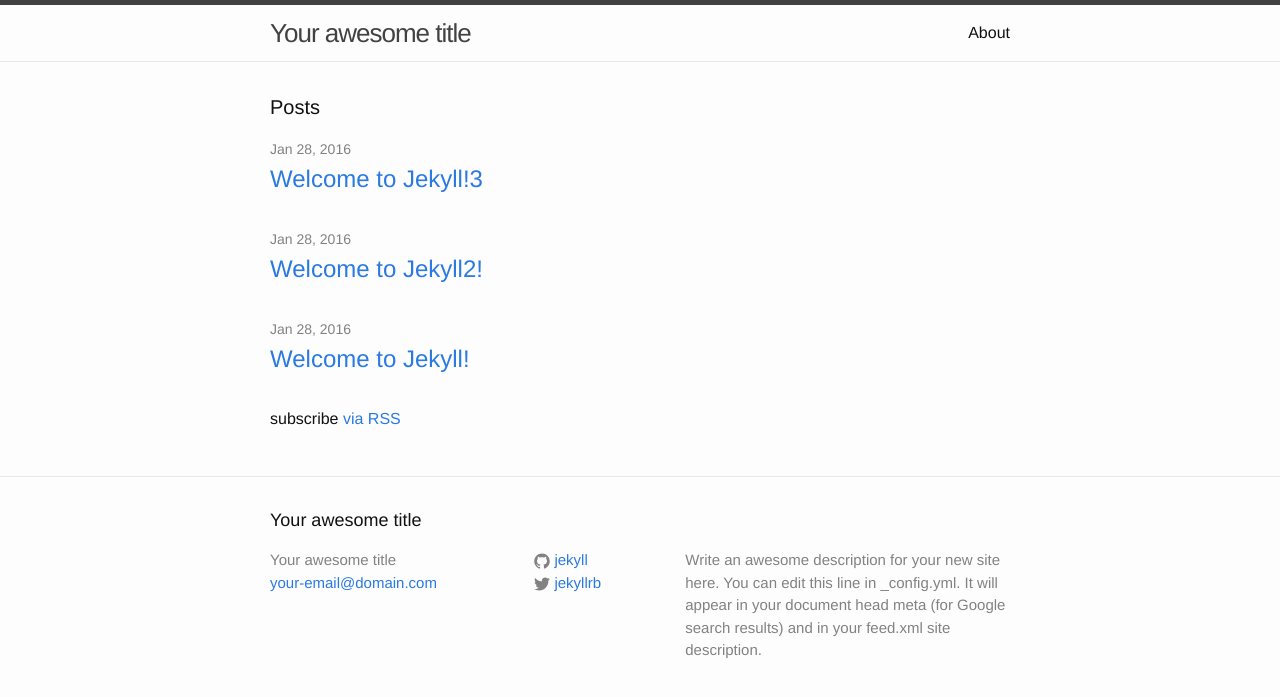
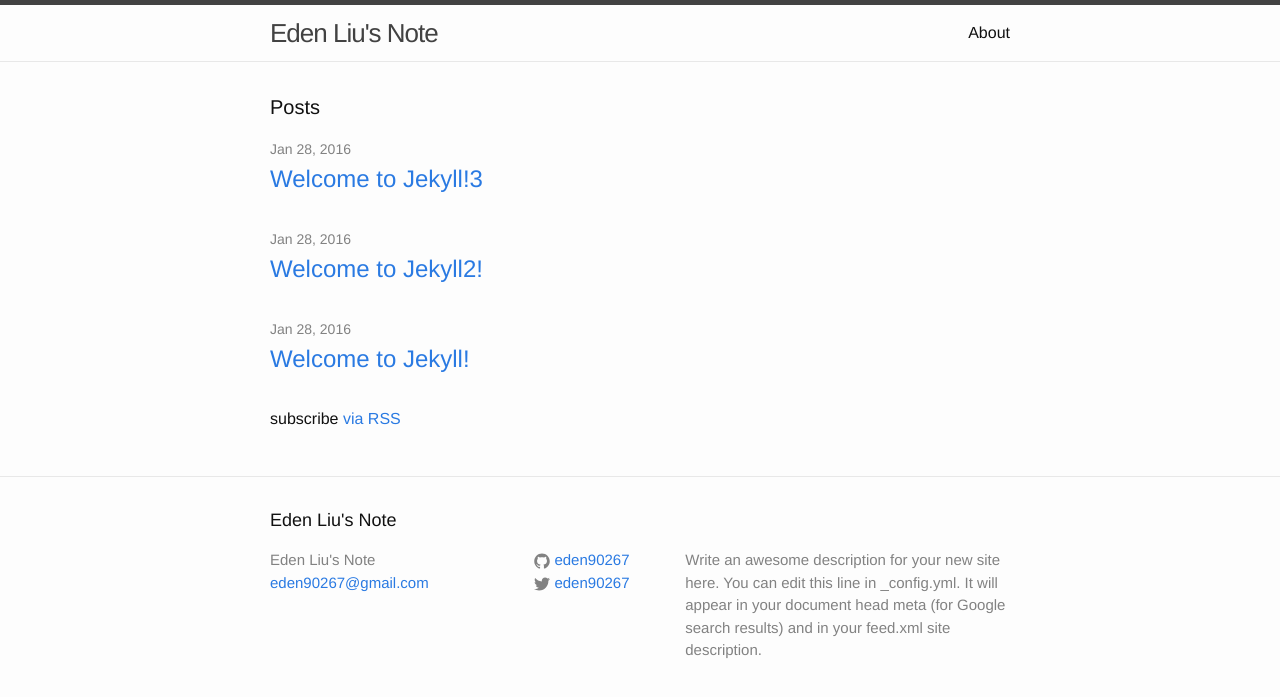
Before and after one commit to eden90267/eden90267.github.io, a Jekyll site: the page built from index.html, in a window 1280 px wide. Shown: the top 697 px of the page. Built offline with Jekyll 4.4.1, drawn with Linux system fonts in a browser that asks for light colours; Markdown is read by kramdown in place of the engine named in the settings.

Commit message:
modify config

```diff
--- a/_config.yml
+++ b/_config.yml
@@ -6,16 +6,16 @@
 # 'jekyll serve'. If you change this file, please restart the server process.
 
 # Site settings
-title: Your awesome title
-email: your-email@domain.com
+title: Eden Liu's Note
+email: eden90267@gmail.com
 description: > # this means to ignore newlines until "baseurl:"
   Write an awesome description for your new site here. You can edit this
   line in _config.yml. It will appear in your document head meta (for
   Google search results) and in your feed.xml site description.
 baseurl: "" # the subpath of your site, e.g. /blog
 url: "http://yourdomain.com" # the base hostname & protocol for your site
-twitter_username: jekyllrb
-github_username:  jekyll
+twitter_username: eden90267
+github_username:  eden90267
 
 # Build settings
-markdown: kramdown
+markdown: redcarpet
```
